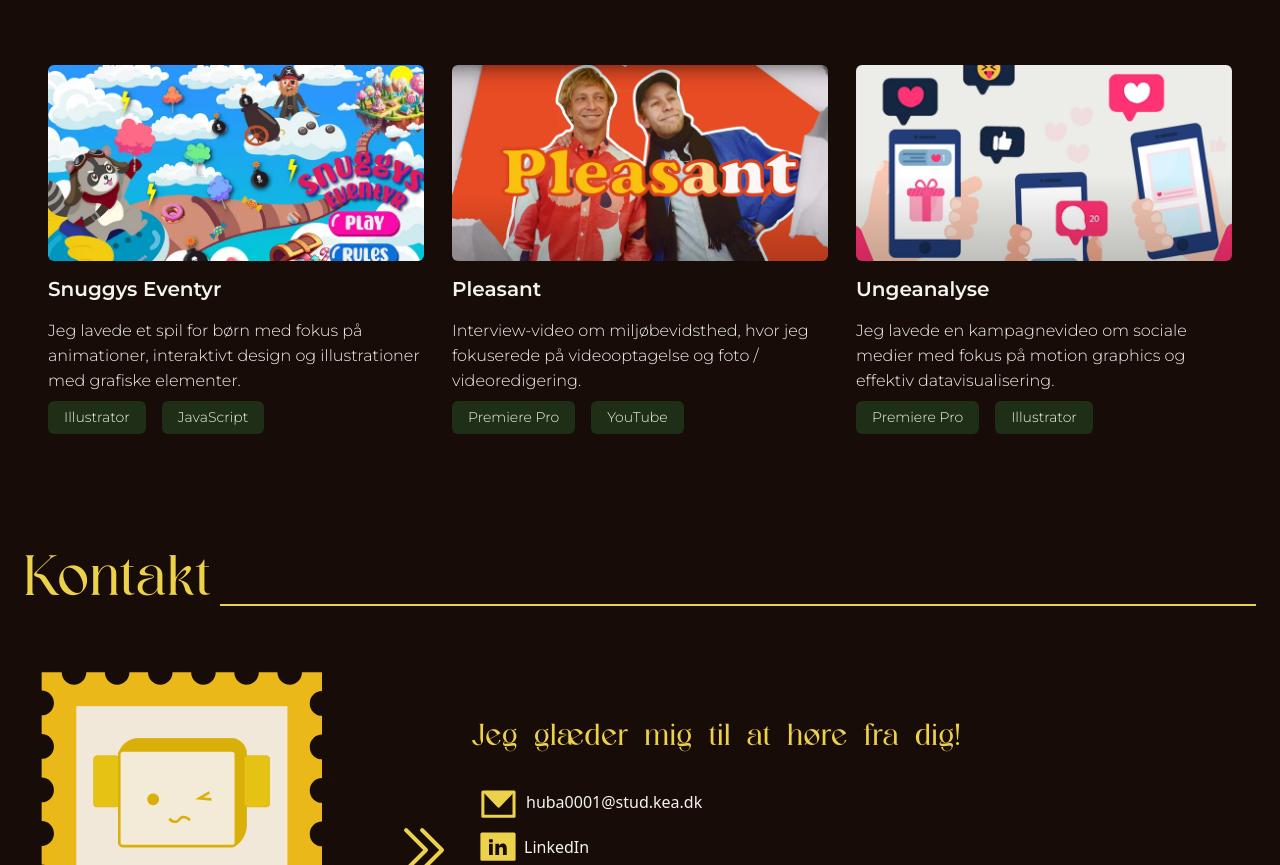
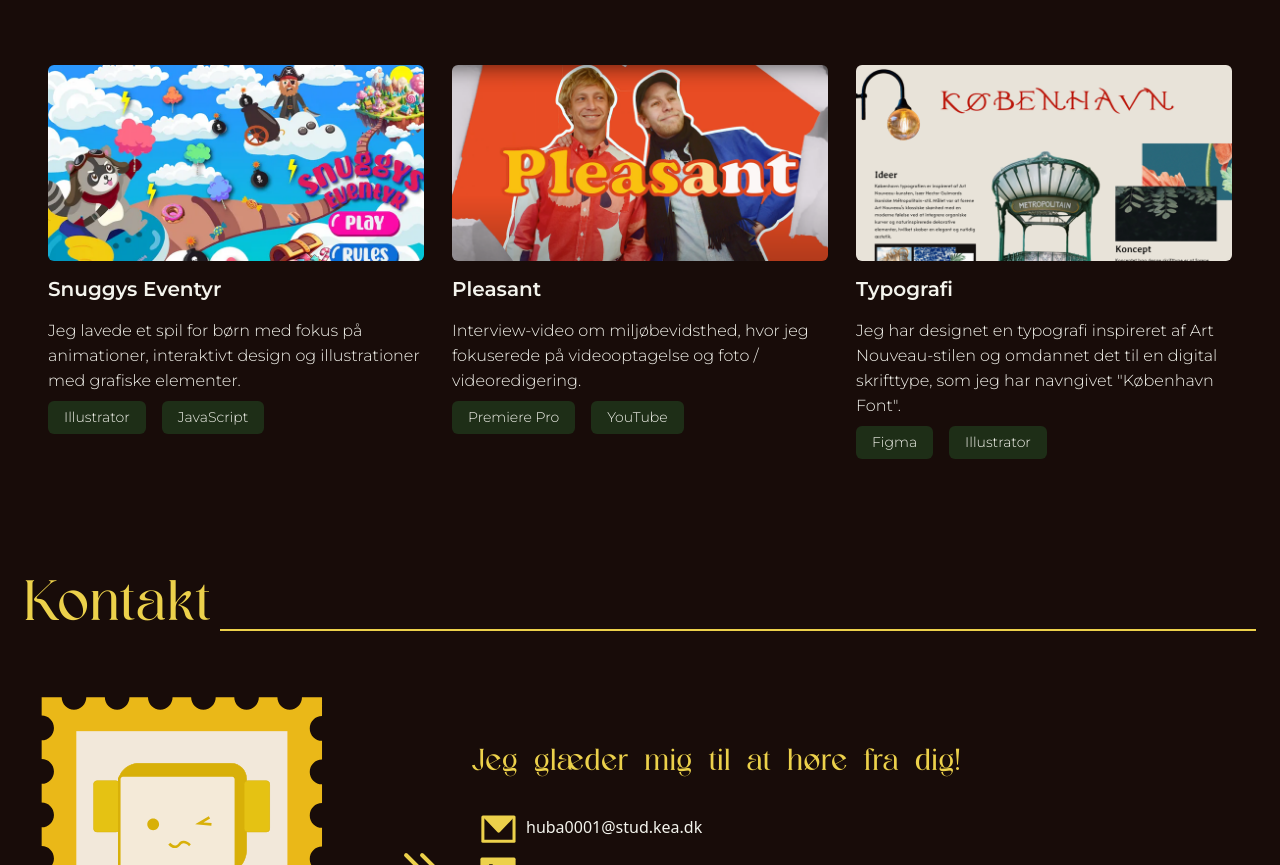
Before and after one commit to skoghj/personal_profile, an Astro site: page / in a window 1280 px wide. Shown: the part 3582-4447 px from the top of the page. Built offline with nearby package versions, Linux system fonts and the light colour scheme; Astro itself is replaced by a stand-in of ours; a small style sheet from the web is missing.

Commit message:
some video til typografi uploaded

```diff
--- a/src/pages/index.astro
+++ b/src/pages/index.astro
@@ -14,7 +14,7 @@ import digital from "../assets/images/digital.webp";
 import suprise from "../assets/images/suprise.webp";
 import snuggy from "../assets/images/snuggy.webp";
 import pleasant from "../assets/images/pleasant.webp";
-import some from "../assets/images/some.webp";
+import typografi from "../assets/images/typografi.webp";
 import favicon from "../assets/images/favicon_1.svg";
 ---
 
@@ -299,12 +299,12 @@ import favicon from "../assets/images/favicon_1.svg";
 
         <div class="flex flex-col justify-center items-center pt-6 md:pt-10">
           <div class="flex flex-col justify-center hover:unge">
-            <a href="https://www.youtube.com/watch?v=_enJwGTl9HU" target="_blank"><Image src={some} alt="Ungeanalyse" class="w-full h-auto object-cover rounded-md" /></a>
-            <h1 class="py-4 font-semibold text-[20px]">Ungeanalyse</h1>
+            <a href="https://kbh-typografi.netlify.app/#omfont" target="_blank"><Image src={typografi} alt="Typografi" class="w-full h-auto object-cover rounded-md" /></a>
+            <h1 class="py-4 font-semibold text-[20px]">Typografi</h1>
             <div class="">
-              <p>Jeg lavede en kampagnevideo om sociale medier med fokus på motion graphics og effektiv datavisualisering.</p>
+              <p>Jeg har designet en typografi inspireret af Art Nouveau-stilen og omdannet det til en digital skrifttype, som jeg har navngivet "København Font".</p>
               <div class="flex pt-2 gap-4 text-[12px] md:text-[14px]">
-                <p class="bg-[#1e2e17] px-2 rounded-md md:px-4 py-1">Premiere Pro</p>
+                <p class="bg-[#1e2e17] px-2 rounded-md md:px-4 py-1">Figma</p>
                 <p class="bg-[#1e2e17] px-2 rounded-md md:px-4 py-1">Illustrator</p>
               </div>
             </div>
```
Also changed, not shown: src/assets/images/typografi.webp (added).
